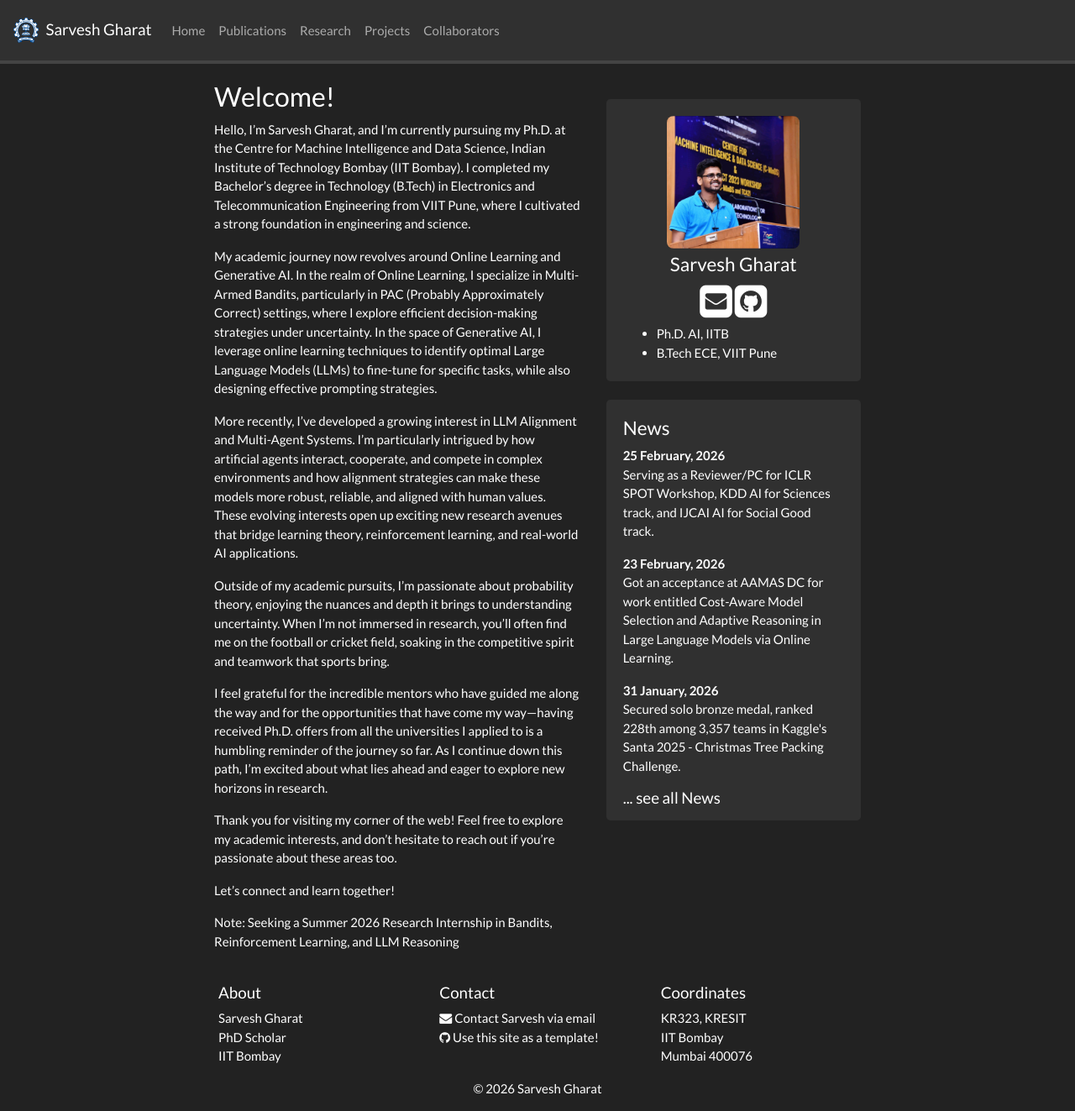
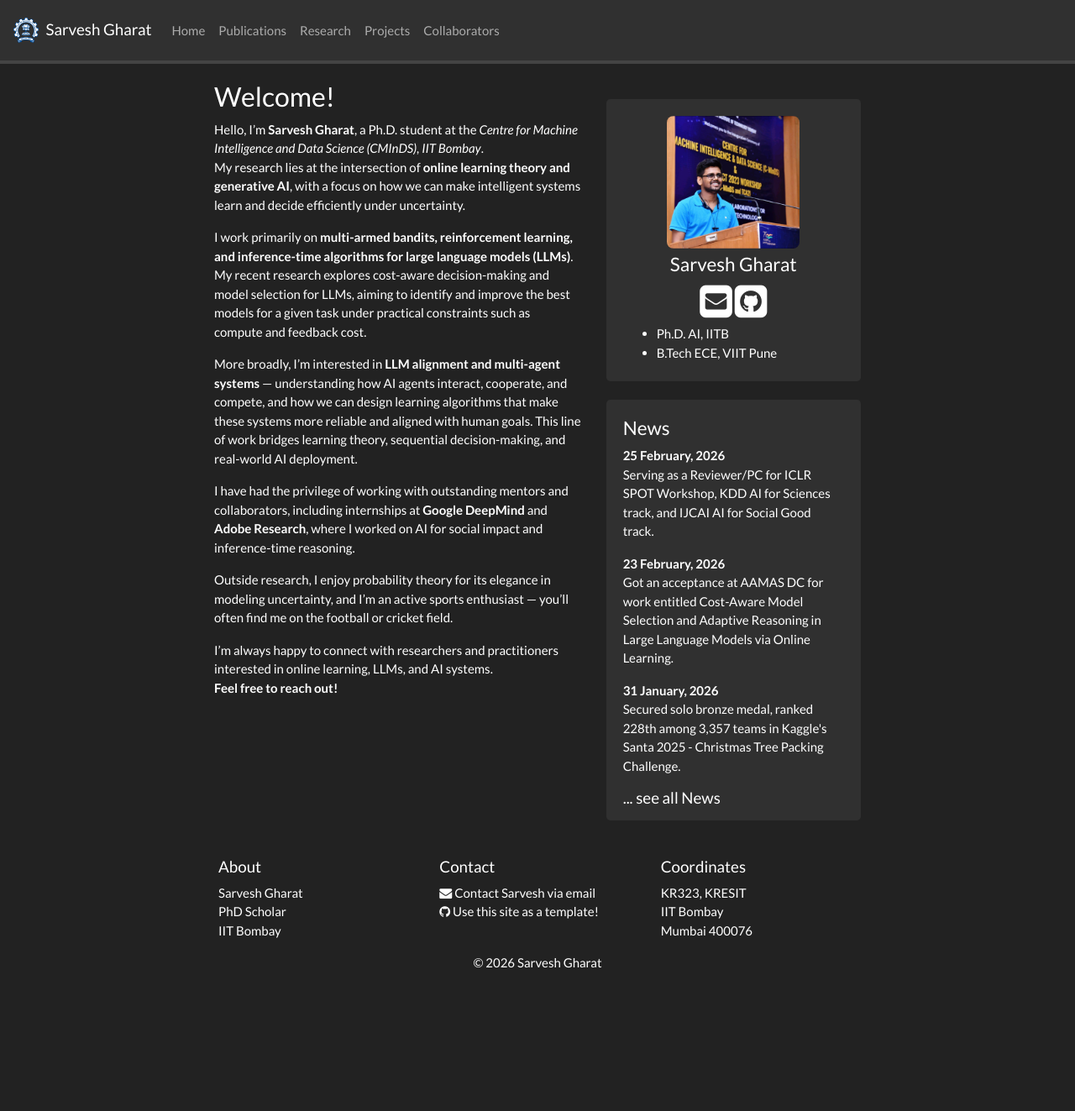
Before and after one commit to SarveshVGharat/SarveshVGharat.github.io, a Jekyll site: the page built from _pages/home.md, in a window 1280 px wide and 1323 px high. Shown: the whole window at 84% size. Built offline with Jekyll 4.4.1, drawn with Linux system fonts in a browser that asks for light colours; nearby versions of some CDN libraries; a style sheet for code colours, icons or effects is not loaded.

Commit message:
Update home.md

```diff
--- a/_pages/home.md
+++ b/_pages/home.md
@@ -7,18 +7,16 @@ permalink: /
 
 ### Welcome!
 
-Hello, I’m Sarvesh Gharat, and I’m currently pursuing my Ph.D. at the Centre for Machine Intelligence and Data Science, Indian Institute of Technology Bombay (IIT Bombay). I completed my Bachelor’s degree in Technology (B.Tech) in Electronics and Telecommunication Engineering from VIIT Pune, where I cultivated a strong foundation in engineering and science.
+Hello, I’m **Sarvesh Gharat**, a Ph.D. student at the *Centre for Machine Intelligence and Data Science (CMInDS), IIT Bombay*.
+My research lies at the intersection of **online learning theory and generative AI**, with a focus on how we can make intelligent systems learn and decide efficiently under uncertainty.
 
-My academic journey now revolves around Online Learning and Generative AI. In the realm of Online Learning, I specialize in Multi-Armed Bandits, particularly in PAC (Probably Approximately Correct) settings, where I explore efficient decision-making strategies under uncertainty. In the space of Generative AI, I leverage online learning techniques to identify optimal Large Language Models (LLMs) to fine-tune for specific tasks, while also designing effective prompting strategies.
+I work primarily on **multi-armed bandits, reinforcement learning, and inference-time algorithms for large language models (LLMs)**. My recent research explores cost-aware decision-making and model selection for LLMs, aiming to identify and improve the best models for a given task under practical constraints such as compute and feedback cost.
 
-More recently, I’ve developed a growing interest in LLM Alignment and Multi-Agent Systems. I’m particularly intrigued by how artificial agents interact, cooperate, and compete in complex environments and how alignment strategies can make these models more robust, reliable, and aligned with human values. These evolving interests open up exciting new research avenues that bridge learning theory, reinforcement learning, and real-world AI applications.
+More broadly, I’m interested in **LLM alignment and multi-agent systems** — understanding how AI agents interact, cooperate, and compete, and how we can design learning algorithms that make these systems more reliable and aligned with human goals. This line of work bridges learning theory, sequential decision-making, and real-world AI deployment.
 
-Outside of my academic pursuits, I’m passionate about probability theory, enjoying the nuances and depth it brings to understanding uncertainty. When I’m not immersed in research, you’ll often find me on the football or cricket field, soaking in the competitive spirit and teamwork that sports bring.
+I have had the privilege of working with outstanding mentors and collaborators, including internships at **Google DeepMind** and **Adobe Research**, where I worked on AI for social impact and inference-time reasoning.
 
-I feel grateful for the incredible mentors who have guided me along the way and for the opportunities that have come my way—having received Ph.D. offers from all the universities I applied to is a humbling reminder of the journey so far. As I continue down this path, I’m excited about what lies ahead and eager to explore new horizons in research.
+Outside research, I enjoy probability theory for its elegance in modeling uncertainty, and I’m an active sports enthusiast — you’ll often find me on the football or cricket field.
 
-Thank you for visiting my corner of the web! Feel free to explore my academic interests, and don’t hesitate to reach out if you’re passionate about these areas too.
-
-Let’s connect and learn together!
-
-Note: Seeking a Summer 2026 Research Internship in Bandits, Reinforcement Learning, and LLM Reasoning
+I’m always happy to connect with researchers and practitioners interested in online learning, LLMs, and AI systems.
+**Feel free to reach out!**
```
